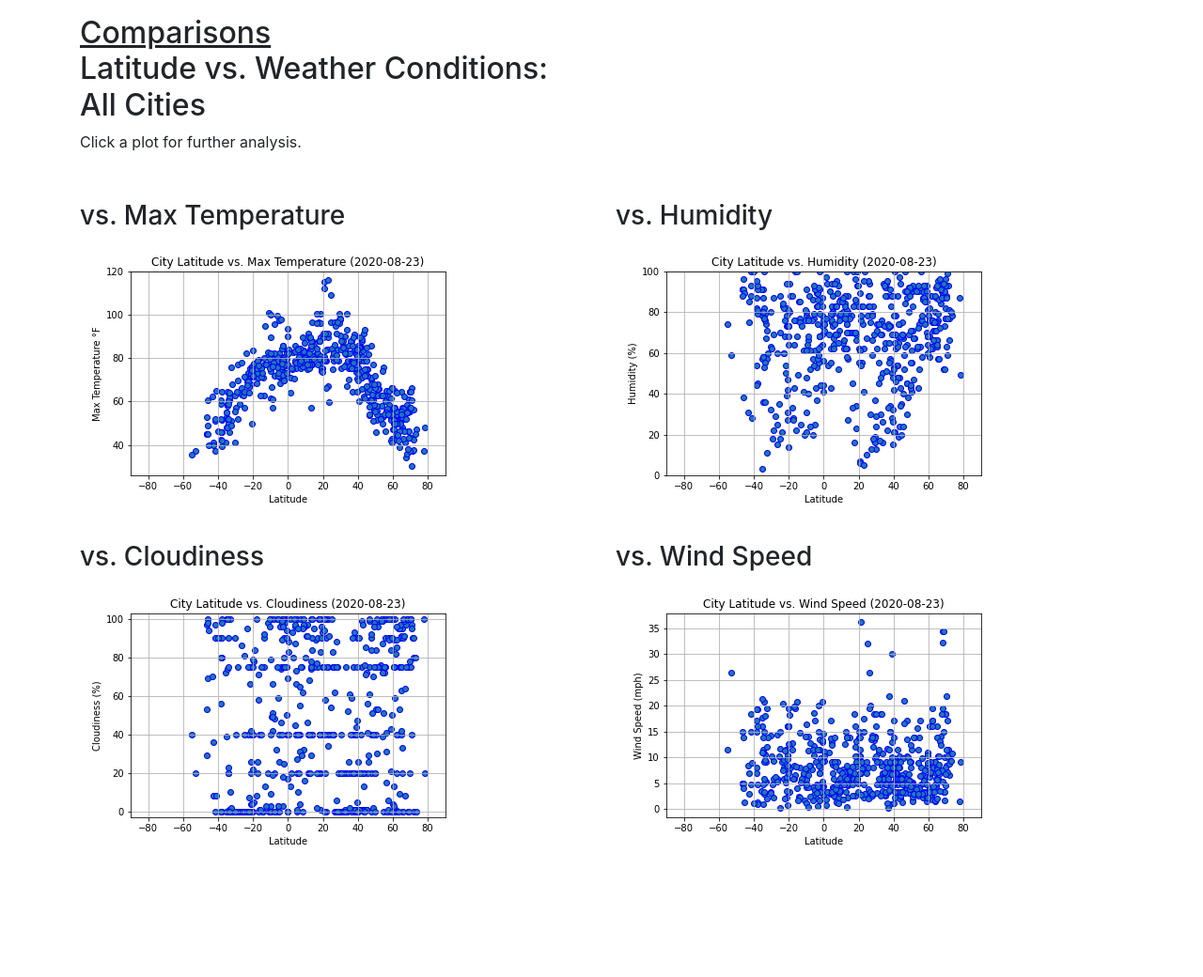
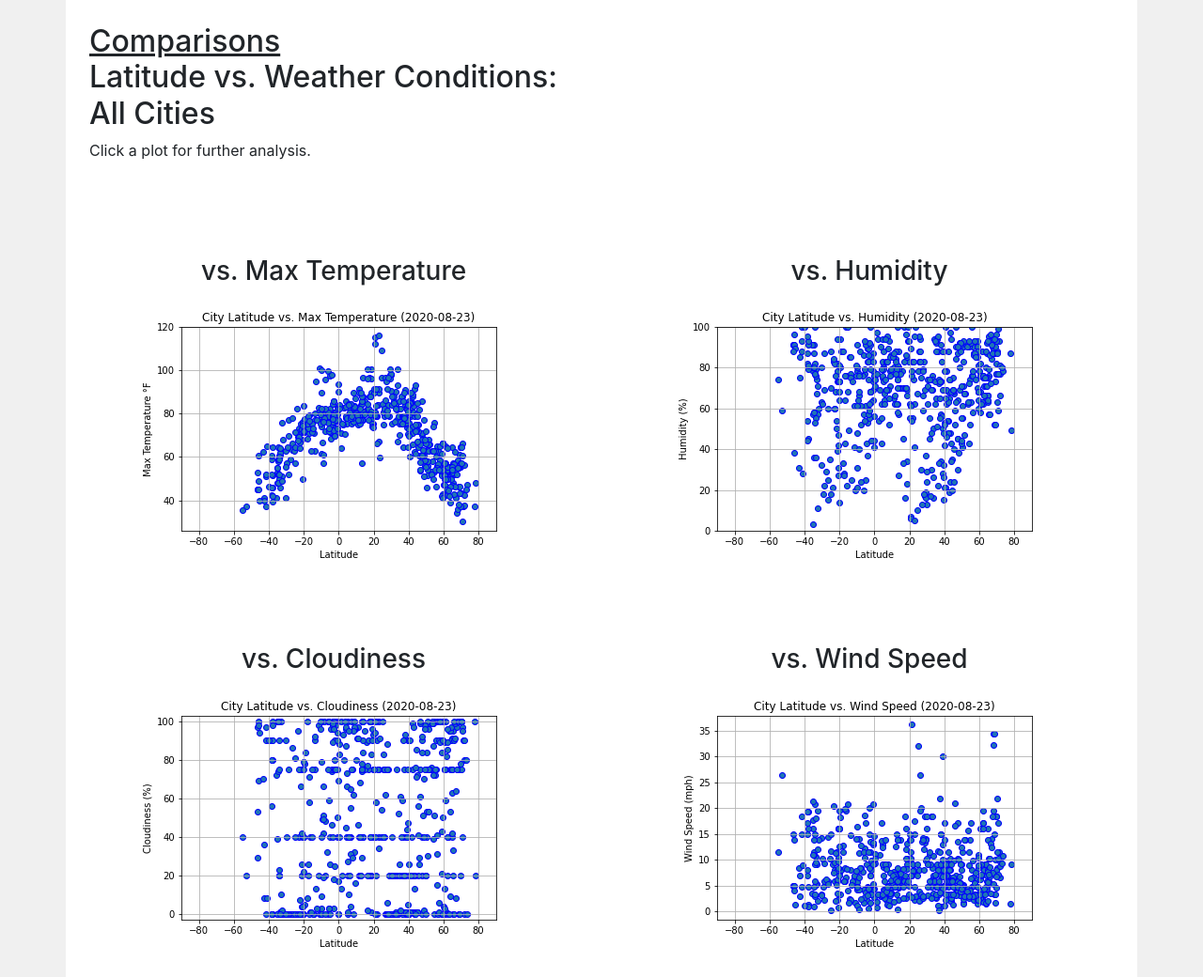
Before and after one commit to arhunt/web-design-challenge, a plain HTML site: page compsall.html in a window 1280 px wide. Shown: the whole page at 94% size. Before the commit the page ends 906 px from the top, so only its background shows below. Drawn offline with nearby package versions, Linux system fonts and the light colour scheme.

Commit message:
Layout, spacing, centered plots.

```diff
--- a/compsall.html
+++ b/compsall.html
@@ -5,42 +5,39 @@
   <meta charset="UTF-8">
   <title>Comparisons: All Cities</title>
   <link rel="stylesheet" href="https://stackpath.bootstrapcdn.com/bootstrap/4.3.1/css/bootstrap.min.css" integrity="sha384-ggOyR0iXCbMQv3Xipma34MD+dH/1fQ784/j6cY/iJTQUOhcWr7x9JvoRxT2MZw1T" crossorigin="anonymous">
-  <!-- <link rel="stylesheet" href="style.css"> -->
+  <link rel="stylesheet" href="style.css">
 </head>
 
 <!-- All four plots for all cities -->
 <!-- Does not specify whether to include explanation. -->
 
-<body>
+<body class="wholepage">
 
   <div class="container">
     <div class="row">
-      <div class="col-md-12">
-        <p></p>
-      </div>
-      <div class="col-md-12">
+      <div class="col-md-12 maincontent">
         <h2><u>Comparisons</u><br>Latitude vs. Weather Conditions:<br>All Cities</h2>
         <p>Click a plot for further analysis.</p>
       </div>
-      <div class="col-md-12 col-lg-6">
+      <div class="col-md-12 col-lg-6 maincontent mainimage">
         <h3><br>vs. Max Temperature</h3>
         <a target="_blank" href="tempall.html">
           <img src="assets/city2maxtemp.png" alt="Max Temp, All Cities">
         </a>
       </div>
-      <div class="col-md-12 col-lg-6">
+      <div class="col-md-12 col-lg-6 maincontent mainimage">
         <h3><br>vs. Humidity</h3>
         <a target="_blank" href="humidall.html">
           <img src="assets/city2humidity.png" alt="Humidity, All Cities">
         </a>
       </div>
-      <div class="col-md-12 col-lg-6">
+      <div class="col-md-12 col-lg-6 maincontent mainimage">
         <h3><br>vs. Cloudiness</h3>
         <a target="_blank" href="cloudall.html">
           <img src="assets/city2cloudiness.png" alt="Cloudiness, All Cities">
         </a>
       </div>
-      <div class="col-md-12 col-lg-6">
+      <div class="col-md-12 col-lg-6 maincontent mainimage">
         <h3><br>vs. Wind Speed</h3>
         <a target="_blank" href="windall.html">
           <img src="assets/city2windspeed.png" alt="Wind Speed, All Cities">
```
